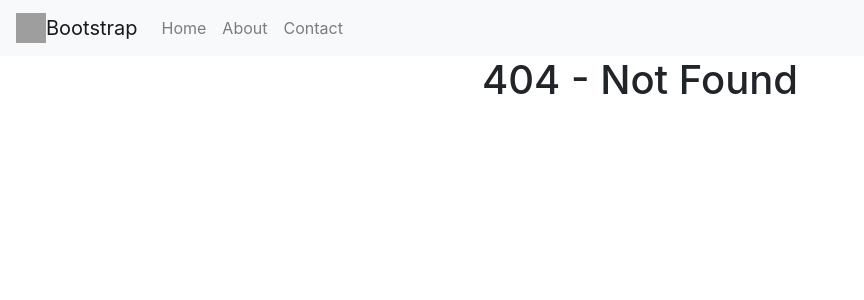
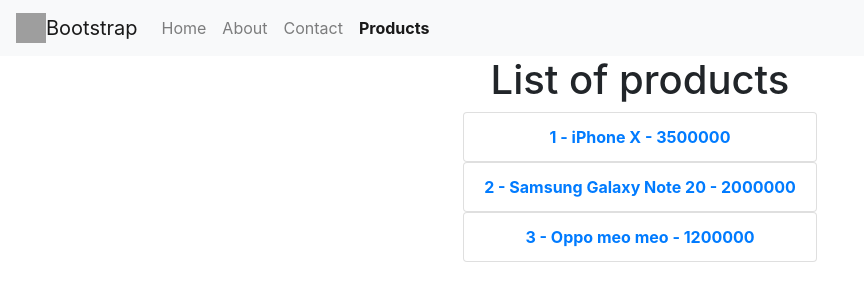
Before and after one commit to haianh30198/react-router, a React (Create React App) app: page /products in a window 1280 px wide. Before the commit this address had no page. Shown: the top 300 px of the page, without its empty margins (0-864 px from the left). Built offline with nearby package versions, Linux system fonts and the light colour scheme; grey boxes are pictures that could not be loaded.

Commit message:
Bai 76 | Doi Tuong Match P1

```diff
--- a/src/App.js
+++ b/src/App.js
@@ -24,7 +24,7 @@ class App extends Component {
             result = router.map((route, index) => {
                 return (
                     <Route
-                        index={index}
+                        key={index}
                         path={route.path}
                         exact={route.exact}
                         component={route.main}
--- a/src/components/Menu.js
+++ b/src/components/Menu.js
@@ -15,6 +15,11 @@ const menus = [
     {
         name: "Contact",
         to: "/contact",
+        exact: false,
+    },
+    {
+        name: "Products",
+        to: "/products",
         exact: false,
     },
 ];
@@ -41,7 +46,7 @@ const MenuLink = ({ label, to, activeOnlyWhenExact }) => {
 class Menu extends Component {
     render() {
         return (
-            <nav class="navbar navbar-expand-lg navbar-light bg-light">
+            <nav className="navbar navbar-expand-lg navbar-light bg-light">
                 <a className="navbar-brand" href="/#">
                     <img
                         src="https://getbootstrap.com/docs/4.1/assets/brand/bootstrap-solid.svg"
--- /dev/null
+++ b/src/components/Products.js
@@ -0,0 +1,48 @@
+import React, { Component } from "react";
+import { NavLink } from "react-router-dom";
+
+class Products extends Component {
+    render() {
+        var products = [
+            {
+                id: 1,
+                name: "iPhone X",
+                price: 3500000,
+            },
+            {
+                id: 2,
+                name: "Samsung Galaxy Note 20",
+                price: 2000000,
+            },
+            {
+                id: 3,
+                name: "Oppo meo meo",
+                price: 1200000,
+            },
+        ];
+
+        var { match } = this.props;
+        console.log(match);
+
+        var result = products.map((product, index) => {
+            return (
+                <NavLink to="" key={index}>
+                    <li className="list-group-item">
+                        {product.id} - {product.name} - {product.price}
+                    </li>
+                </NavLink>
+            );
+        });
+
+        return (
+            <div className="container">
+                <h1>List of products</h1>
+                <div className="row justify-content-center">
+                    <ul className="list-group">{result}</ul>
+                </div>
+            </div>
+        );
+    }
+}
+
+export default Products;
--- a/src/routes.js
+++ b/src/routes.js
@@ -2,12 +2,18 @@ import React from "react";
 import Home from "./components/Home";
 import About from "./components/About";
 import Contact from "./components/Contact";
+import Products from "./components/Products";
 import NotFound from "./components/NotFound";
 
 const routes = [
     { path: "/", exact: true, main: () => <Home /> },
     { path: "/about", exact: false, main: () => <About /> },
     { path: "/contact", exact: false, main: () => <Contact /> },
+    {
+        path: "/products",
+        exact: false,
+        main: ({ match }) => <Products match={match} />,
+    },
     { path: "", exact: false, main: () => <NotFound /> },
 ];
 
```
